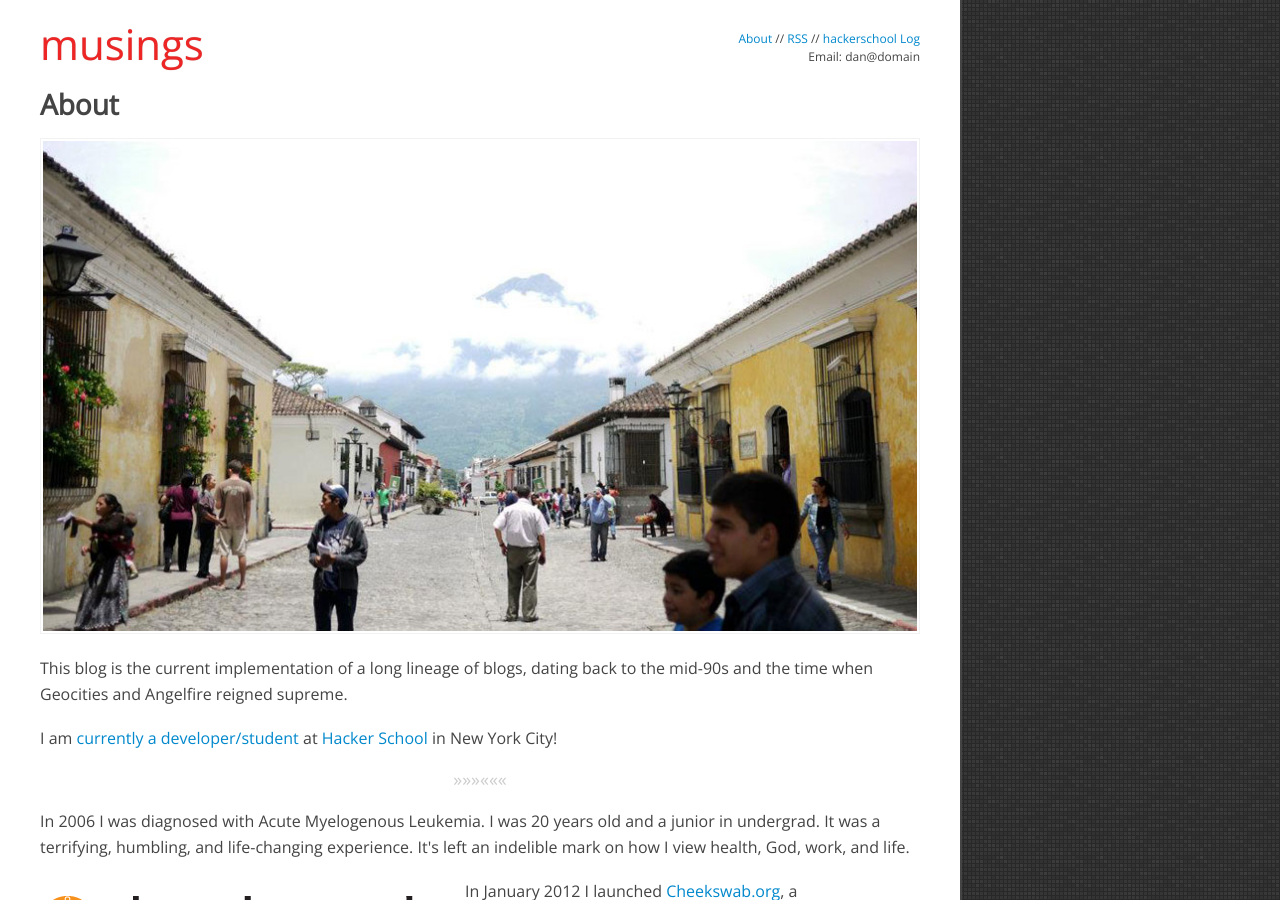
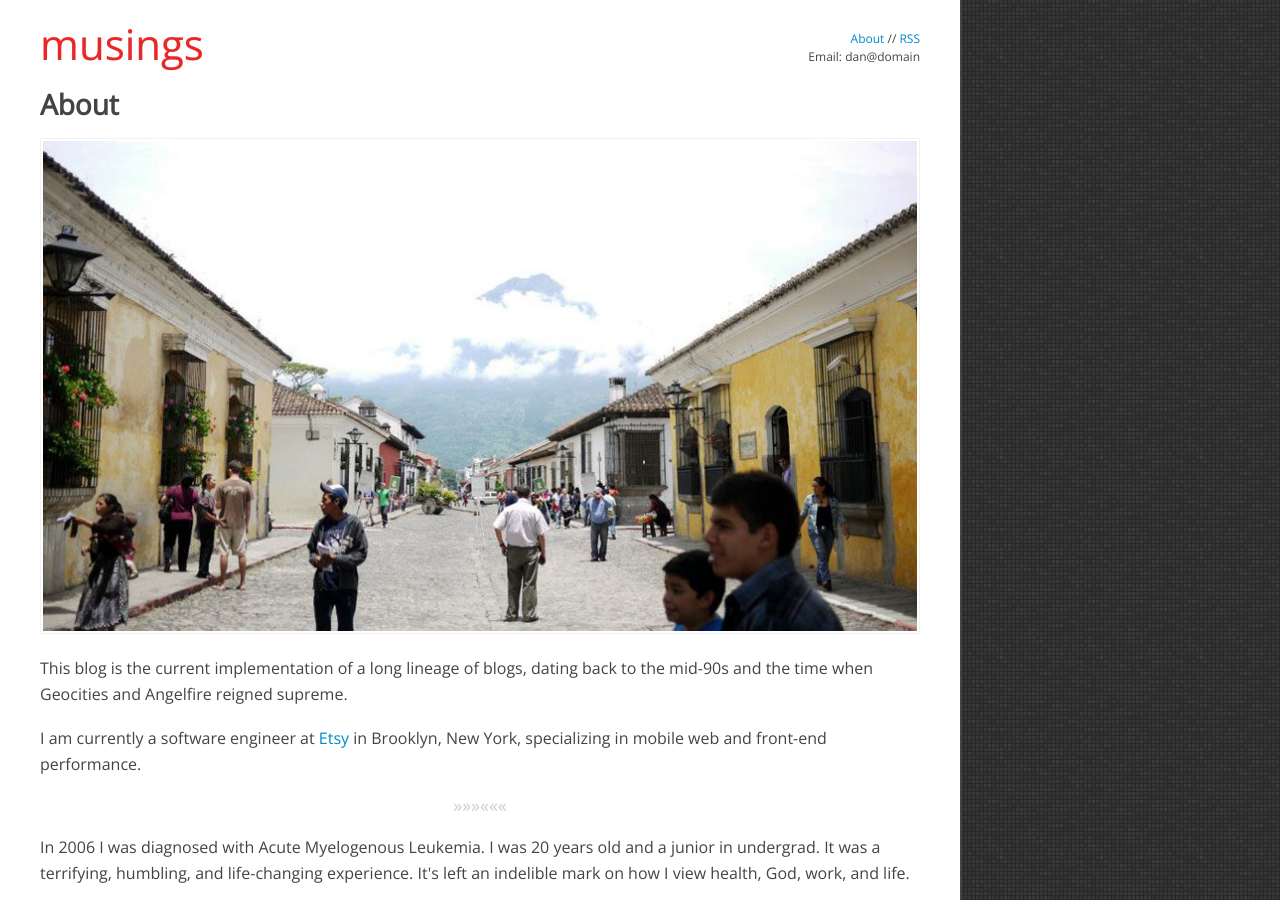
Before and after one commit to danielna/danielna.github.com, a Jekyll site: the page built from about.html, in a window 1280 px wide and 900 px high. Built offline with Jekyll 4.4.1, drawn with Linux system fonts in a browser that asks for light colours; nearby versions of some CDN libraries; library files that are not in the unit come from our copies; Markdown is read by kramdown in place of the engine named in the settings.

Commit message:
update etsy, remove links to hackerschool log in header

```diff
--- a/_includes/header.html
+++ b/_includes/header.html
@@ -1,8 +1,7 @@
 <a class="page-heading" href="/" title="home">musings</a>
 <div class="right">
     <a href="/about/" title="About">About</a> //
-    <a href="http://feeds.feedburner.com/danielna/QHbQ" title="RSS">RSS</a> //
-    <a href="/hackerschool" title="hackerschool Log">hackerschool Log</a>
+    <a href="http://feeds.feedburner.com/danielna/QHbQ" title="RSS">RSS</a>
     <br/>
     Email: dan@domain
 </div>
--- a/about.html
+++ b/about.html
@@ -12,7 +12,7 @@ permalink: /about/index.html
         This blog is the current implementation of a long lineage of blogs, dating back to the mid-90s and the time when Geocities and Angelfire reigned supreme.
     </p>
     <p>
-        I am <a href="http://blog.danielna.com/hackerschool">currently a developer/student</a> at <a href="http://www.hackerschool.com" title="Hacker School" target="_blank">Hacker School</a> in New York City!
+        I am currently a software engineer at <a href="http://www.etsy.com" title="Etsy" target="_blank">Etsy</a> in Brooklyn, New York, specializing in mobile web and front-end performance.
     </p>
 
     <div class="separator">&raquo;&raquo;&raquo;&laquo;&laquo;&laquo;</div>
```
Also changed, not shown: _posts/2013-08-22-retrospective-for-hacker-school.md (+2 -0 lines).
